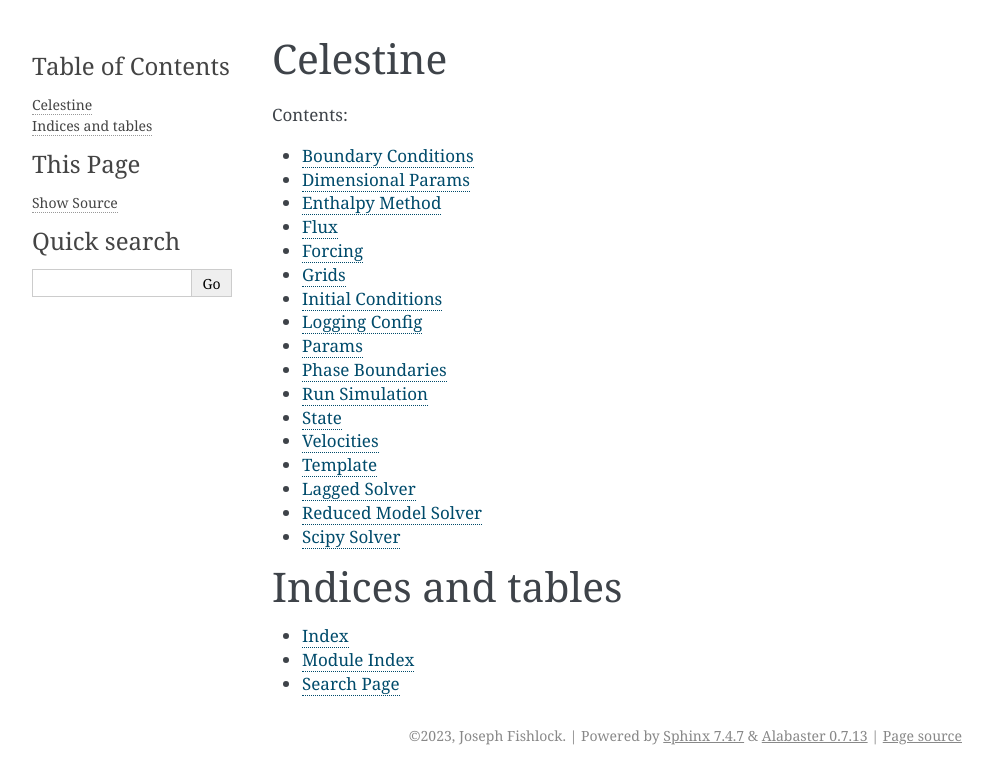
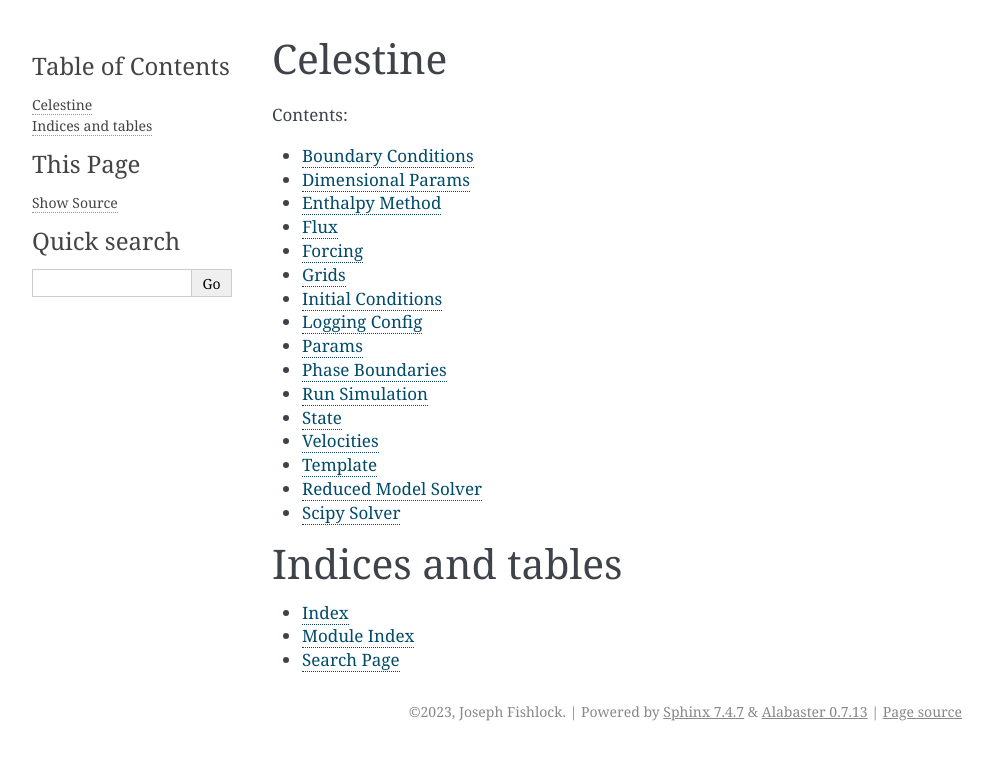
Before and after one commit to JoeFishlock/seaice3p, a Sphinx documentation site: the page built from docs/source/index.rst, in a window 1280 px wide. Shown: the top 784 px of the page, without its empty margins (148-1141 px from the left). Built offline with Sphinx 7.4.7, drawn with Linux system fonts in a browser that asks for light colours.

Commit message:
Remove docs for lagged solver

```diff
--- a/docs/source/index.rst
+++ b/docs/source/index.rst
@@ -24,7 +24,6 @@ Celestine
    state
    velocities
    template
-   lagged_solver
    reduced_solver
    scipy
 
--- a/docs/source/lagged_solver.rst
+++ /dev/null
@@ -1,5 +0,0 @@
-Lagged Solver
-=============
-
-.. automodule:: celestine.solvers.lagged_solver
-   :members:
```
